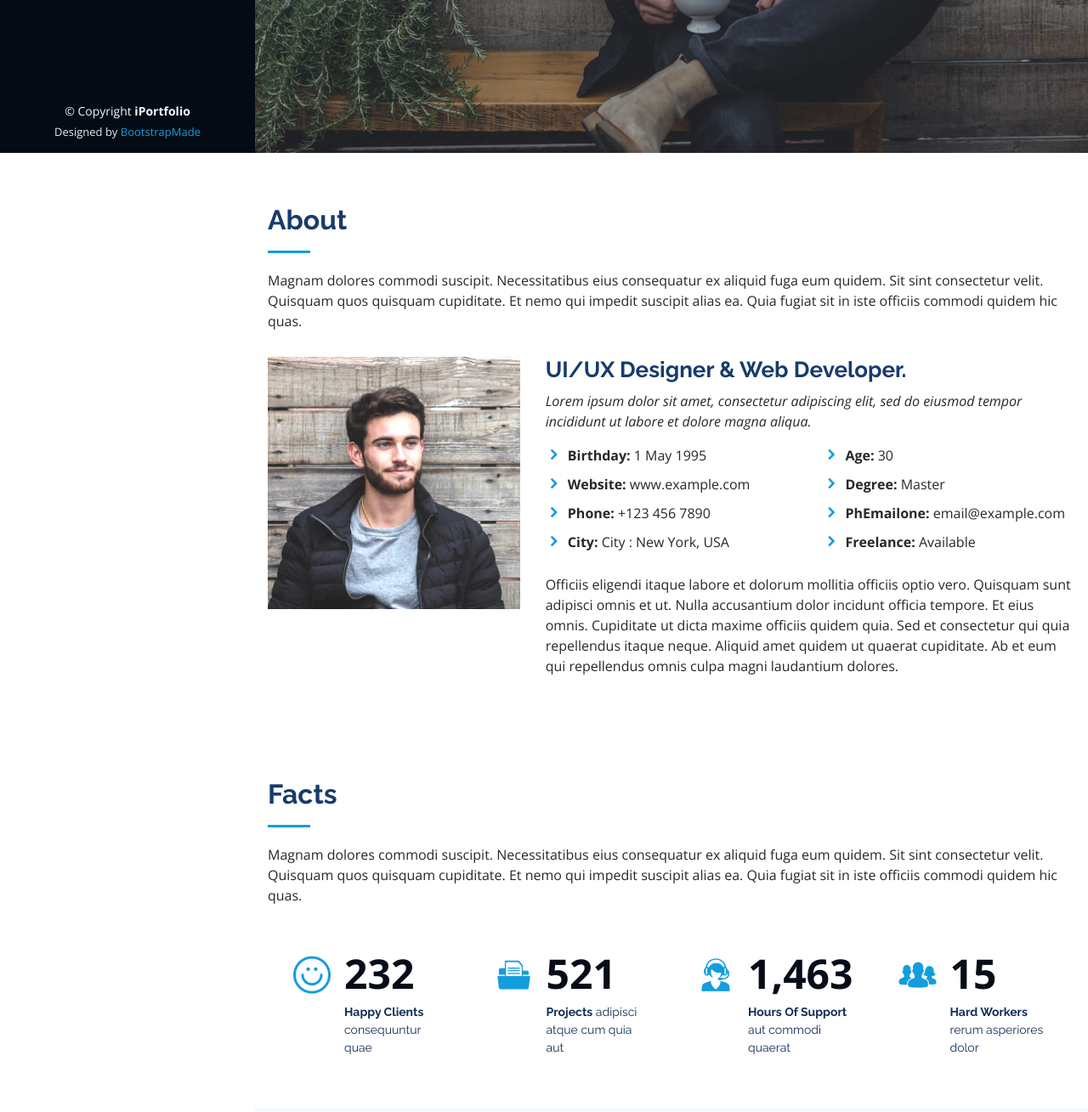
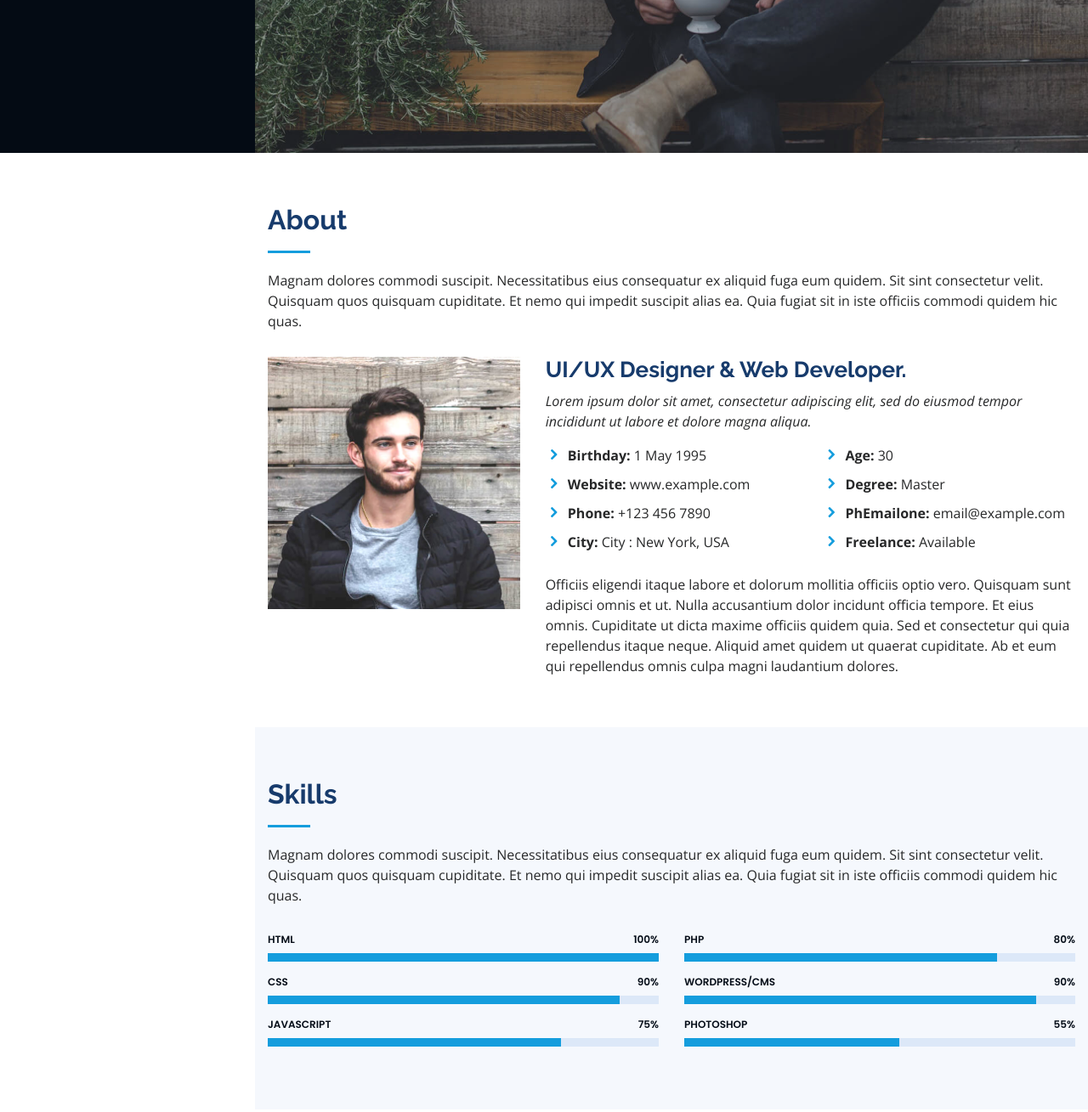
Before and after one commit to glasscodeclub/harpreet, a plain HTML site: page index.html in a window 1280 px wide. Shown: the part 620-1929 px from the top of the page at 85% size. Drawn offline with nearby package versions, Linux system fonts and the light colour scheme.

Commit message:
intial commit

```diff
--- a/index.html
+++ b/index.html
@@ -130,7 +130,7 @@
     </section><!-- End About Section -->
 
     <!-- ======= Facts Section ======= -->
-    <section id="facts" class="facts">
+    <!-- <section id="facts" class="facts">
       <div class="container">
 
         <div class="section-title">
@@ -175,7 +175,7 @@
         </div>
 
       </div>
-    </section><!-- End Facts Section -->
+    </section>End Facts Section -->
 
     <!-- ======= Skills Section ======= -->
     <section id="skills" class="skills section-bg">
@@ -472,7 +472,7 @@
     </section><!-- End Services Section -->
 
     <!-- ======= Testimonials Section ======= -->
-    <section id="testimonials" class="testimonials section-bg">
+    <!-- <section id="testimonials" class="testimonials section-bg">
       <div class="container">
 
         <div class="section-title">
@@ -540,7 +540,7 @@
         </div>
 
       </div>
-    </section><!-- End Testimonials Section -->
+    </section>End Testimonials Section -->
 
     <!-- ======= Contact Section ======= -->
     <section id="contact" class="contact">
@@ -567,18 +567,18 @@
                 <p>info@example.com</p>
               </div>
 
-              <div class="phone">
+              <!-- <div class="phone">
                 <i class="icofont-phone"></i>
                 <h4>Call:</h4>
                 <p>+1 5589 55488 55s</p>
-              </div>
+              </div> -->
 
               <iframe src="https://www.google.com/maps/embed?pb=!1m14!1m8!1m3!1d12097.433213460943!2d-74.0062269!3d40.7101282!3m2!1i1024!2i768!4f13.1!3m3!1m2!1s0x0%3A0xb89d1fe6bc499443!2sDowntown+Conference+Center!5e0!3m2!1smk!2sbg!4v1539943755621" frameborder="0" style="border:0; width: 100%; height: 290px;" allowfullscreen></iframe>
             </div>
 
           </div>
 
-          <div class="col-lg-7 mt-5 mt-lg-0 d-flex align-items-stretch">
+          <!-- <div class="col-lg-7 mt-5 mt-lg-0 d-flex align-items-stretch">
             <form action="forms/contact.php" method="post" role="form" class="php-email-form">
               <div class="form-row">
                 <div class="form-group col-md-6">
@@ -614,27 +614,10 @@
         </div>
 
       </div>
-    </section><!-- End Contact Section -->
+    </section>End Contact Section -->
 
   </main><!-- End #main -->
 
-  <!-- ======= Footer ======= -->
-  <footer id="footer">
-    <div class="container">
-      <div class="copyright">
-        &copy; Copyright <strong><span>iPortfolio</span></strong>
-      </div>
-      <div class="credits">
-        <!-- All the links in the footer should remain intact. -->
-        <!-- You can delete the links only if you purchased the pro version. -->
-        <!-- Licensing information: https://bootstrapmade.com/license/ -->
-        <!-- Purchase the pro version with working PHP/AJAX contact form: https://bootstrapmade.com/iportfolio-bootstrap-portfolio-websites-template/ -->
-        Designed by <a href="https://bootstrapmade.com/">BootstrapMade</a>
-      </div>
-    </div>
-  </footer><!-- End  Footer -->
-
-  <a href="#" class="back-to-top"><i class="icofont-simple-up"></i></a>
 
   <!-- Vendor JS Files -->
   <script src="assets/vendor/jquery/jquery.min.js"></script>
```
